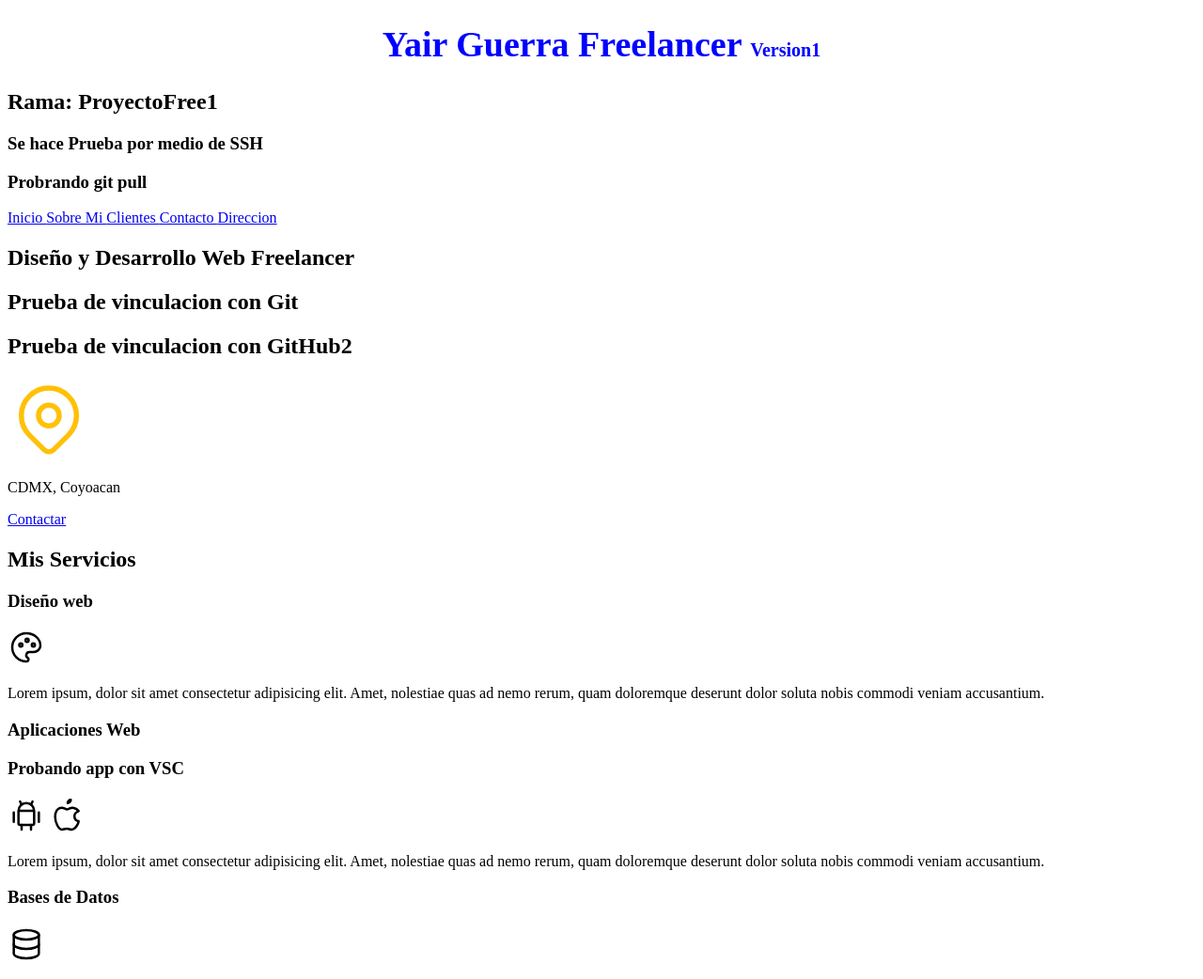
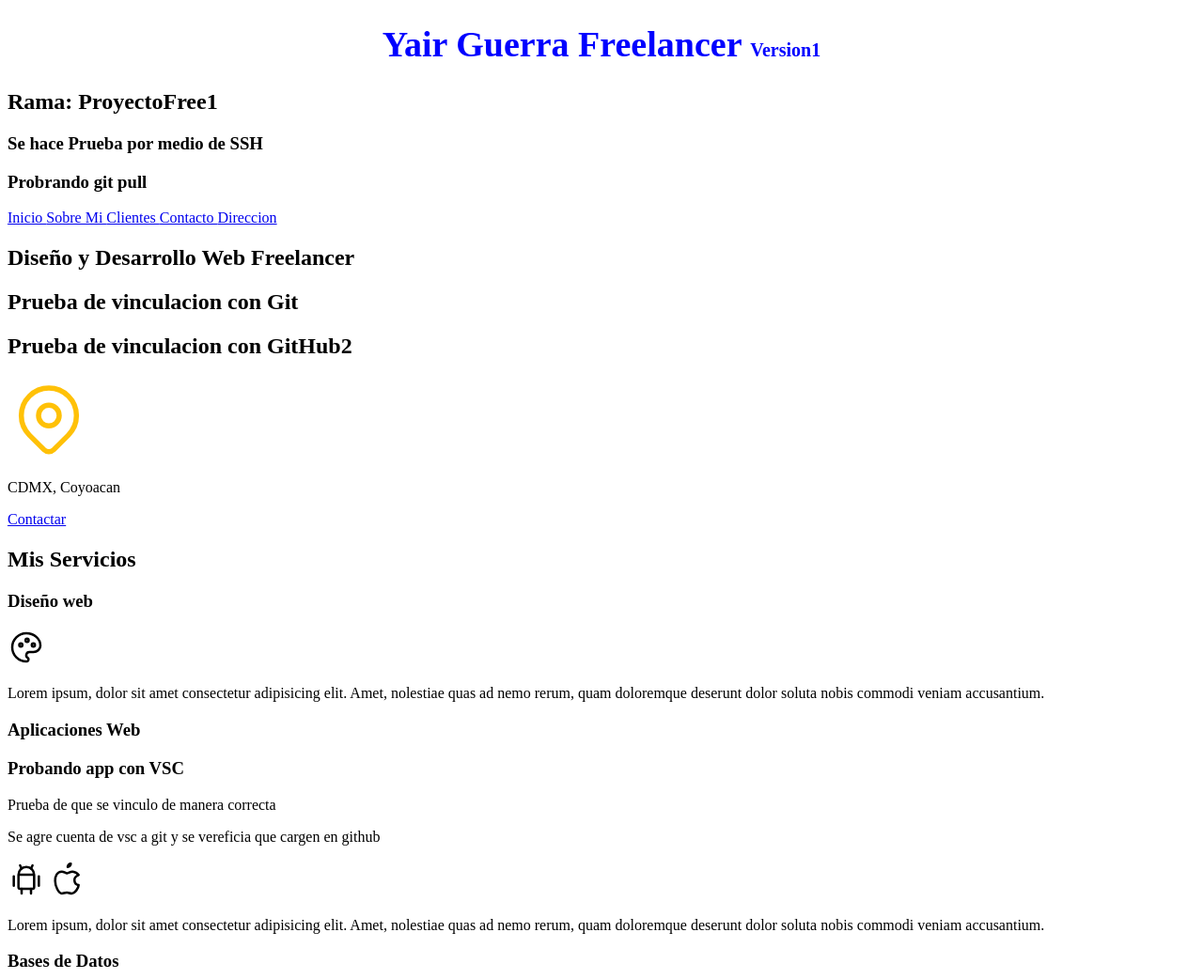
Before and after one commit to yaiv/GitGitHub, a plain HTML site: page Free_In/index.html in a window 1280 px wide. Shown: the top 1042 px of the page at 94% size. Drawn offline with Linux system fonts and the light colour scheme.

Commit message:
Vinculacion de VSC-GIT-GITHUB

```diff
--- a/Free_In/index.html
+++ b/Free_In/index.html
@@ -77,6 +77,8 @@
         <section>
             <h3>Aplicaciones Web</h3>
             <h3>Probando app con VSC</h3>
+            <p>Prueba de que se vinculo de manera correcta</p>
+            <p>Se agre cuenta de vsc a git y se vereficia que cargen en github</p>
 
             <svg xmlns="http://www.w3.org/2000/svg" class="icon icon-tabler icon-tabler-brand-android" width="40" height="40" viewBox="0 0 24 24" stroke-width="1.5" stroke="#000000" fill="none" stroke-linecap="round" stroke-linejoin="round">
                 <path stroke="none" d="M0 0h24v24H0z" fill="none"/>
```
